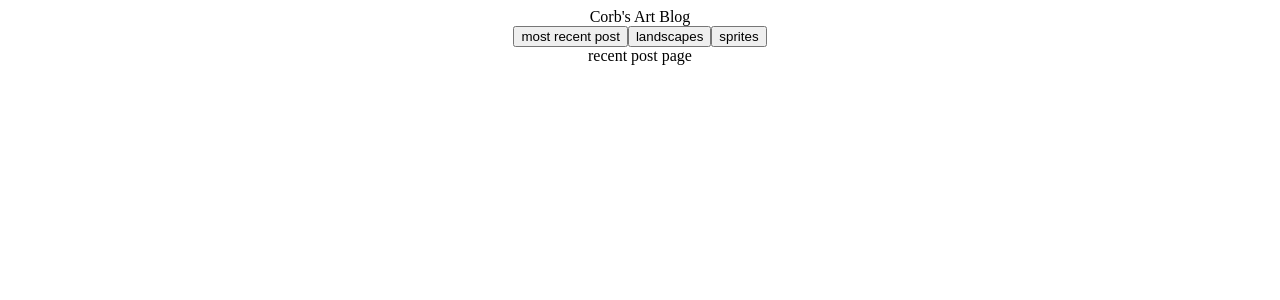
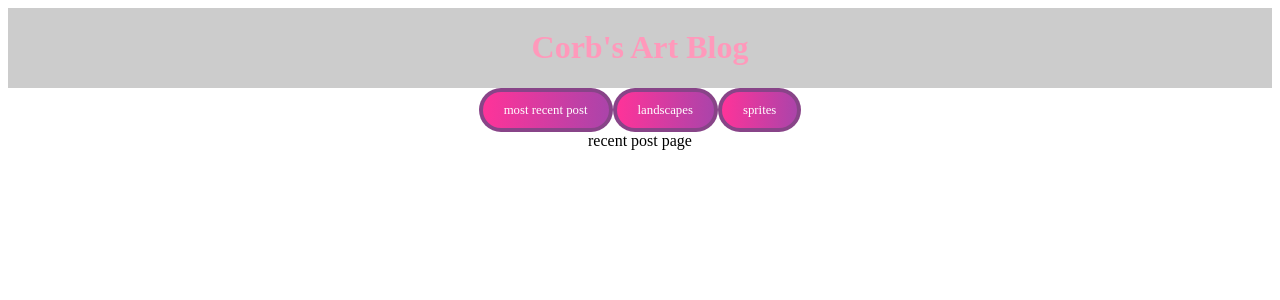
Before and after one commit to ccatack/myArtBlog, a React (Create React App) app: page / in a window 1280 px wide. Shown: the top 300 px of the page. Built offline with nearby package versions, Linux system fonts and the light colour scheme.

Commit message:
added some styling for buttons and header

```diff
--- a/src/App.js
+++ b/src/App.js
@@ -10,11 +10,13 @@ export default function App() {
 
   return (
     <div className="app-container">
-      <header>Corb's Art Blog</header>
-      <nav>
-        <button onClick={handlePageChange} value="0">most recent post</button>
-        <button onClick={handlePageChange} value="1">landscapes</button>
-        <button onClick={handlePageChange} value="2">sprites</button>
+      <header>
+        <h1>Corb's Art Blog</h1>
+      </header>
+      <nav className="button-container">
+        <button className="nav-button" onClick={handlePageChange} value="0">most recent post</button>
+        <button className="nav-button" onClick={handlePageChange} value="1">landscapes</button>
+        <button className="nav-button" onClick={handlePageChange} value="2">sprites</button>
       </nav>
       {page == 0 &&
         <div className="recent-post">
--- a/src/style.css
+++ b/src/style.css
@@ -1,6 +1,132 @@
+* {
+    box-sizing: border-box;
+}
+
 .app-container {
     display: flex;
     flex-direction: column;
     justify-content: center;
     align-items: center;
 }
+
+header {
+    display: flex;
+    flex-direction: row;
+    justify-content: center;
+    height: 200%;
+    width: 100%;
+    background-color: #ccc;
+    color: #ff99bb;
+}
+
+button-container {
+    display: flex;
+    flex-direction: row;
+    justify-content: center;
+    align-items: center;
+
+}
+
+button {
+    display: inline-flex;
+    align-items: center;
+    justify-content: center;
+
+    border: none;
+    background-color: transparent;
+    text-decoration: none;
+    font-family: inherit;
+    padding: 0;
+    cursor: pointer;
+
+    @media screen and (-ms-high-contrast: active) {
+      border: 2px solid currentcolor;
+    }
+}
+
+.nav-button {
+  align-items: center;
+  appearance: none;
+  background-clip: padding-box;
+  background-color: initial;
+  color: #fff;
+  cursor: pointer;
+  display: inline-block;
+  flex-direction: row;
+  flex-shrink: 0;
+  font-size: .8em;
+  font-weight: 500;
+  line-height: 24px;
+  margin: 0;
+  outline: none;
+  overflow: visible;
+  pointer-events: auto;
+  position: relative;
+  touch-action: manipulation;
+  vertical-align: middle;
+  width: auto;
+}
+
+@media (min-width: 768px) {
+  .nav-button {
+    padding: 10px 25px;
+  }
+}
+
+.nav-button:before,
+.nav-button:after {
+  border-radius: 80px;
+}
+
+.nav-button:before {
+  background-color: #884488;
+  content: "";
+  display: block;
+  height: 100%;
+  left: 0;
+  overflow: hidden;
+  position: absolute;
+  top: 0;
+  width: 100%;
+  z-index: -2;
+}
+
+.nav-button:after {
+  background-color: initial;
+  background-image: linear-gradient(92.83deg, #ff3399 0, #aa44aa 100%);
+  bottom: 4px;
+  content: "";
+  display: block;
+  left: 4px;
+  overflow: hidden;
+  position: absolute;
+  right: 4px;
+  top: 4px;
+  transition: all 100ms ease-out;
+  z-index: -1;
+}
+
+.nav-button:hover:not(:disabled):after {
+  bottom: 0;
+  left: 0;
+  right: 0;
+  top: 0;
+  transition-timing-function: ease-in;
+}
+
+.nav-button:active:not(:disabled) {
+  color: #ccc;
+}
+
+.nav-button:active:not(:disabled):after {
+  background-image: linear-gradient(0deg, rgba(0, 0, 0, .2), rgba(0, 0, 0, .2)), linear-gradient(92.83deg, #ff7426 0, #f93a13 100%);
+  bottom: 4px;
+  left: 4px;
+  right: 4px;
+  top: 4px;
+}
+
+.nav-button:disabled {
+  cursor: default;
+  opacity: .24;
+}
```
